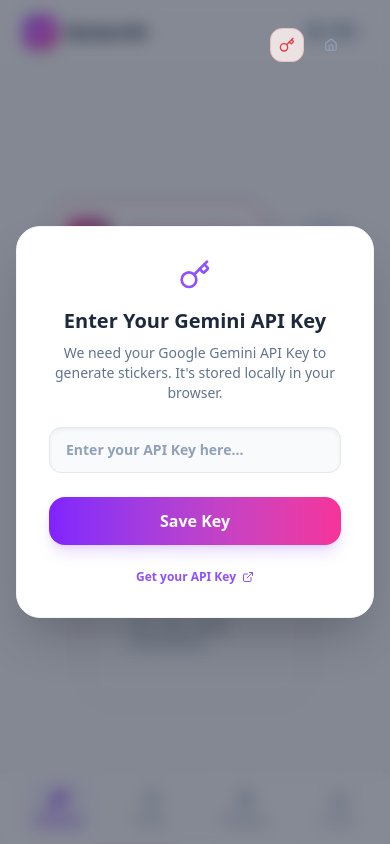
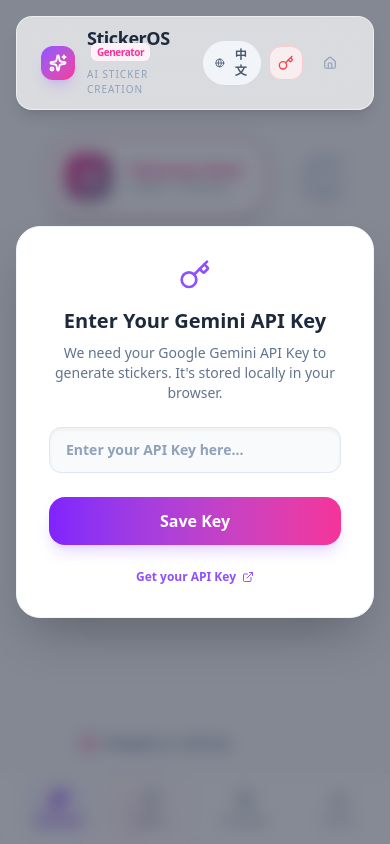
Before and after one commit to Ttingyu1123/Sticker_Universe, a React (Vite) app: page /generator in a window 390 px wide. Shown: the top 844 px of the page. Built offline with nearby package versions, Linux system fonts and the light colour scheme.

Commit message:
fix(layout): resolve generator header overlap on mobile

```diff
--- a/src/layouts/Layout.tsx
+++ b/src/layouts/Layout.tsx
@@ -117,8 +117,8 @@
 
             {/* Main Content */}
             <main className="flex-1 min-w-0 md:ml-64 pb-20 md:pb-0">
-                {/* Mobile Header Logo - Hidden on Landing Page */}
-                {location.pathname !== '/' && (
+                {/* Mobile Header Logo - Hidden on Landing Page and Generator Page (Generator has custom header) */}
+                {location.pathname !== '/' && location.pathname !== '/generator' && (
                     <div className="md:hidden flex items-center justify-between py-4 px-6 bg-white/50 backdrop-blur-sm border-b border-slate-100 sticky top-0 z-40">
                         <div className="flex items-center gap-2">
                             <div className="w-8 h-8 bg-gradient-to-br from-violet-500 via-fuchsia-500 to-pink-500 rounded-lg flex items-center justify-center text-white shadow-md">
--- a/src/pages/Generator/App.tsx
+++ b/src/pages/Generator/App.tsx
@@ -3,6 +3,7 @@
 import JSZip from 'jszip';
 import { useTranslation } from 'react-i18next';
 import Button from './components/Button';
+import { LanguageSwitcher } from '../../components/ui/LanguageSwitcher';
 import { generateSticker } from './services/geminiService';
 import { THEMES, Sticker, StickerTheme } from './types';
 
@@ -396,8 +397,8 @@
 
       {/* Unified Header - Mobile: Controls Only, Desktop: Full */}
       <nav className="fixed top-4 left-4 right-4 z-50">
-        <div className="max-w-7xl mx-auto rounded-2xl px-6 py-3 flex items-center justify-end md:justify-between md:bg-white/70 md:backdrop-blur-xl md:shadow-lg md:border md:border-white/50">
-          <div className="items-center gap-4 hidden md:flex">
+        <div className="max-w-7xl mx-auto rounded-2xl px-6 py-3 flex items-center justify-between bg-white/70 backdrop-blur-xl shadow-lg border border-white/50">
+          <div className="flex items-center gap-4">
             {/* AppSwitcher removed */}
 
             <div className="flex items-center gap-3">
@@ -416,6 +417,12 @@
           </div>
           {/* Right Side Header */}
           <div className="flex items-center gap-2">
+            <div className="hidden sm:block">
+              <LanguageSwitcher />
+            </div>
+            <div className="sm:hidden">
+              <LanguageSwitcher />
+            </div>
             <button
               onClick={() => { setTempKey(apiKey); setShowKeyModal(true); }}
               className={`p-2 rounded-xl transition-all border ${apiKey ? 'hover:bg-slate-50 border-transparent text-slate-400 hover:text-violet-500' : 'bg-red-50 border-red-200 text-red-500 animate-pulse'}`}
```
